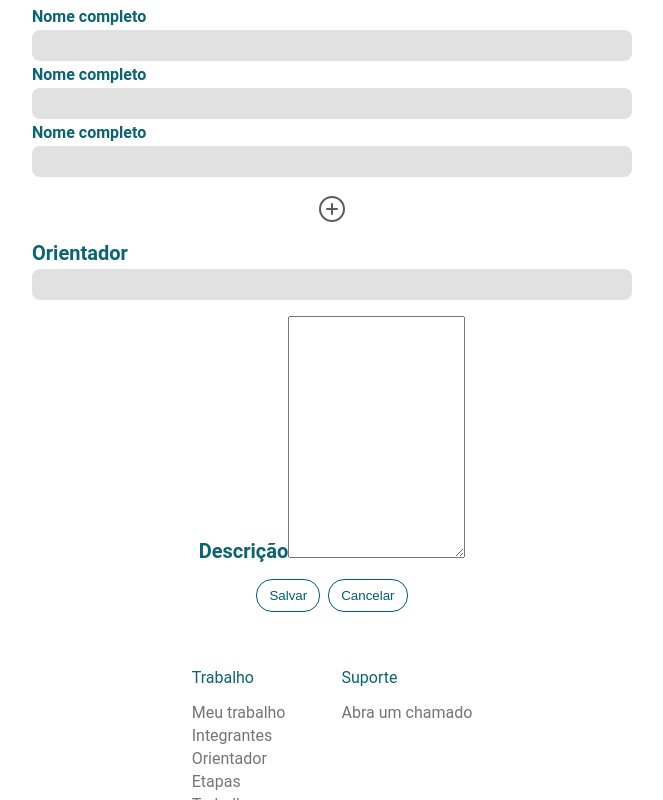
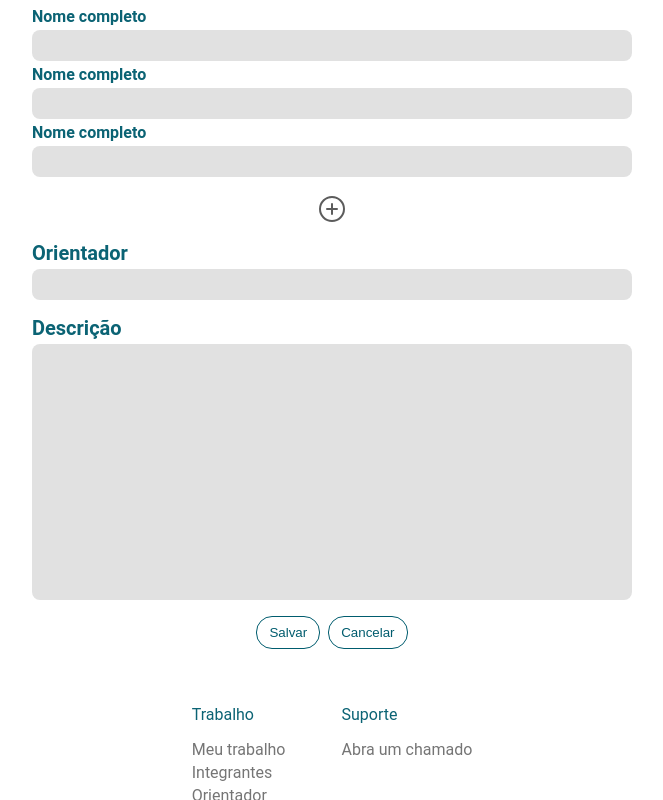
Before and after one commit to AntonioPinheiro66484/GTCC, a React (Create React App) app in the folder projetoestagio/: page /editar-trabalho in a window 1280 px wide. Shown: the part 564-1364 px from the top of the page, without its empty margins (308-971 px from the left). Built offline with nearby package versions, Linux system fonts and the light colour scheme.

Commit message:
adicionando o Textarea

```diff
--- a/projetoestagio/src/pages/EditarTrabalho/styles.module.css
+++ b/projetoestagio/src/pages/EditarTrabalho/styles.module.css
@@ -22,7 +22,7 @@
     gap: 1rem;
 }
 
-.caixaInput, .caixaFieldset{
+.caixaInput, .caixaFieldset, .caixaTextarea{
     display: flex;
     flex-direction: column;
     gap: 0.25rem;
@@ -31,9 +31,6 @@
 
 .caixaFieldset{
     border: none;
-}
-
-.caixaFieldset{
     min-width: 0;
 }
 
@@ -54,7 +51,11 @@
     font-weight: bold;
 }
 
-.input{
+.textarea{
+    resize: none;
+}
+
+.input, .textarea{
     background-color: #33333325;
     border: none;
     border-radius: 0.5rem;
```
